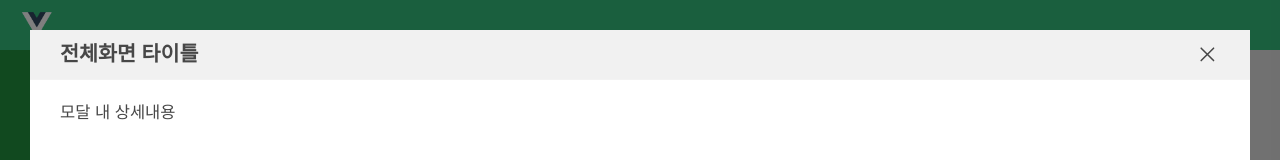
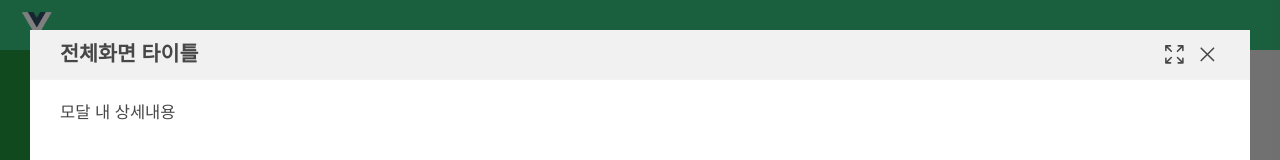
Before and after one commit to yoolimpark88/vue_components, a Vue app: page /basic-layout/sample-modal in a window 1280 px wide. Both pictures are taken after a click on the element "full". Shown: the top 160 px of the page. Built offline with nearby package versions, Linux system fonts and the light colour scheme; a web font is replaced by a local one.

Commit message:
modal 전체화면 확대 버튼 추가

```diff
--- a/src/components/common/ScModal.vue
+++ b/src/components/common/ScModal.vue
@@ -31,6 +31,23 @@
         <!-- 헤드-->
         <div class="sc-modal-head drag-handle">
           <span class="text-xl font-bold drag-handle">{{ title }}</span>
+          <div class="flex items-center">
+            <button @click="toggleFullscreen" class="mr-2">
+              <svg
+                xmlns="http://www.w3.org/2000/svg"
+                fill="none"
+                viewBox="0 0 24 24"
+                stroke-width="1.5"
+                stroke="currentColor"
+                class="w-6 h-6"
+              >
+                <path
+                  stroke-linecap="round"
+                  stroke-linejoin="round"
+                  d="M3.75 3.75v4.5m0-4.5h4.5m-4.5 0L9 9M3.75 20.25v-4.5m0 4.5h4.5m-4.5 0L9 15M20.25 3.75h-4.5m4.5 0v4.5m0-4.5L15 9m5.25 11.25h-4.5m4.5 0v-4.5m0 4.5L15 15"
+                />
+              </svg>
+            </button>
             <button v-show="closeBtnShow" @click="clickCloseIcon">
               <svg
                 xmlns="http://www.w3.org/2000/svg"
@@ -47,6 +64,7 @@
                 />
               </svg>
             </button>
+          </div>
         </div>
         <!-- 내용-->
         <div class="sc-modal-body" :class="{ 'padding-bottom': !slots.action }">
@@ -159,6 +177,13 @@ export default {
   },
   data() {
     return {
+      isFullscreen: false,
+      originalSize: {
+        width: null,
+        height: null,
+        top: null,
+        left: null,
+      },
       isOpen: false,
       isDragging: false,
       isResizing: false,
@@ -193,6 +218,41 @@ export default {
     },
   },
   methods: {
+    toggleFullscreen() {
+      const container = this.$refs.dragContainer;
+
+      if (!this.isFullscreen) {
+        // 현재 크기와 위치 저장
+        this.originalSize = {
+          width: container.style.width,
+          height: container.style.height,
+          top: container.style.top,
+          left: container.style.left,
+        };
+
+        // 전체화면으로 변경
+        container.style.width = "100vw";
+        container.style.height = "100vh";
+        container.style.top = "0";
+        container.style.left = "0";
+
+        // 리사이즈와 드래그 비활성화
+        container.classList.add("no-resize");
+        container.classList.add("no-drag");
+      } else {
+        // 원래 크기로 복원
+        container.style.width = this.originalSize.width;
+        container.style.height = this.originalSize.height;
+        container.style.top = this.originalSize.top;
+        container.style.left = this.originalSize.left;
+
+        // 리사이즈와 드래그 활성화
+        container.classList.remove("no-resize");
+        container.classList.remove("no-drag");
+      }
+
+      this.isFullscreen = !this.isFullscreen;
+    },
     open() {
       this.$emit("opened");
       this.isOpen = true;
```
Lines whose indentation alone changed are shown as unchanged.
